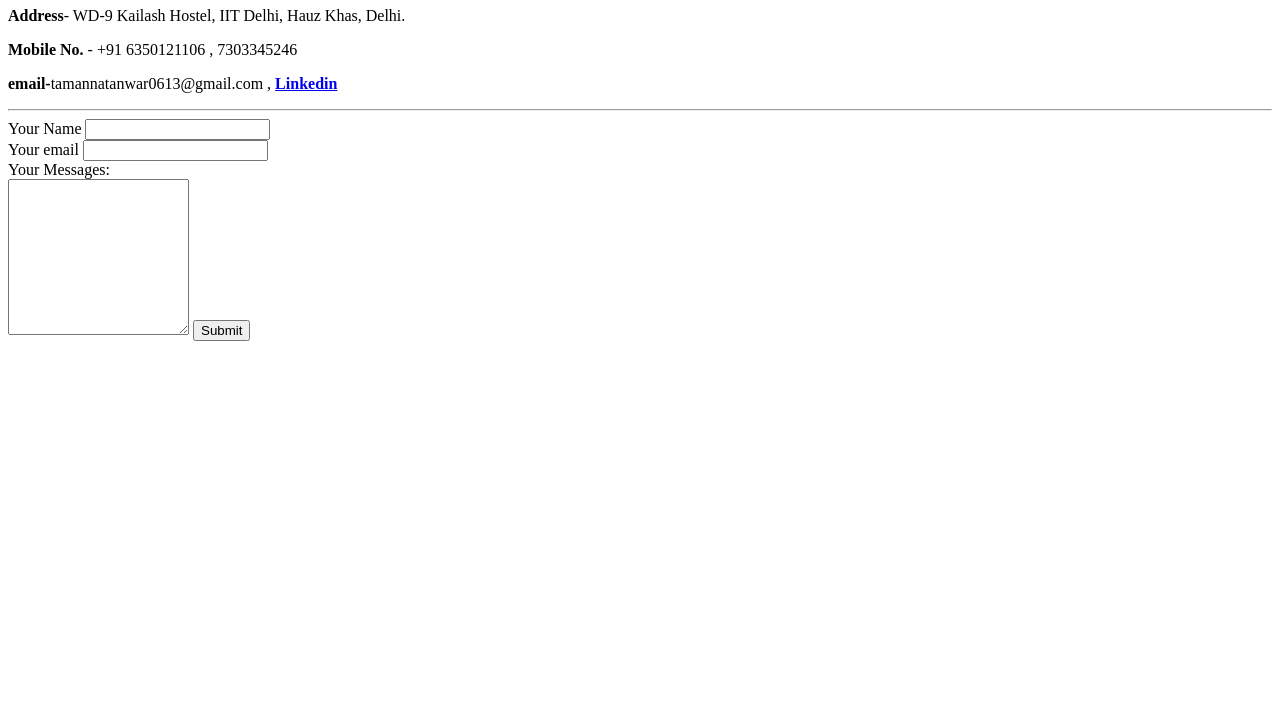
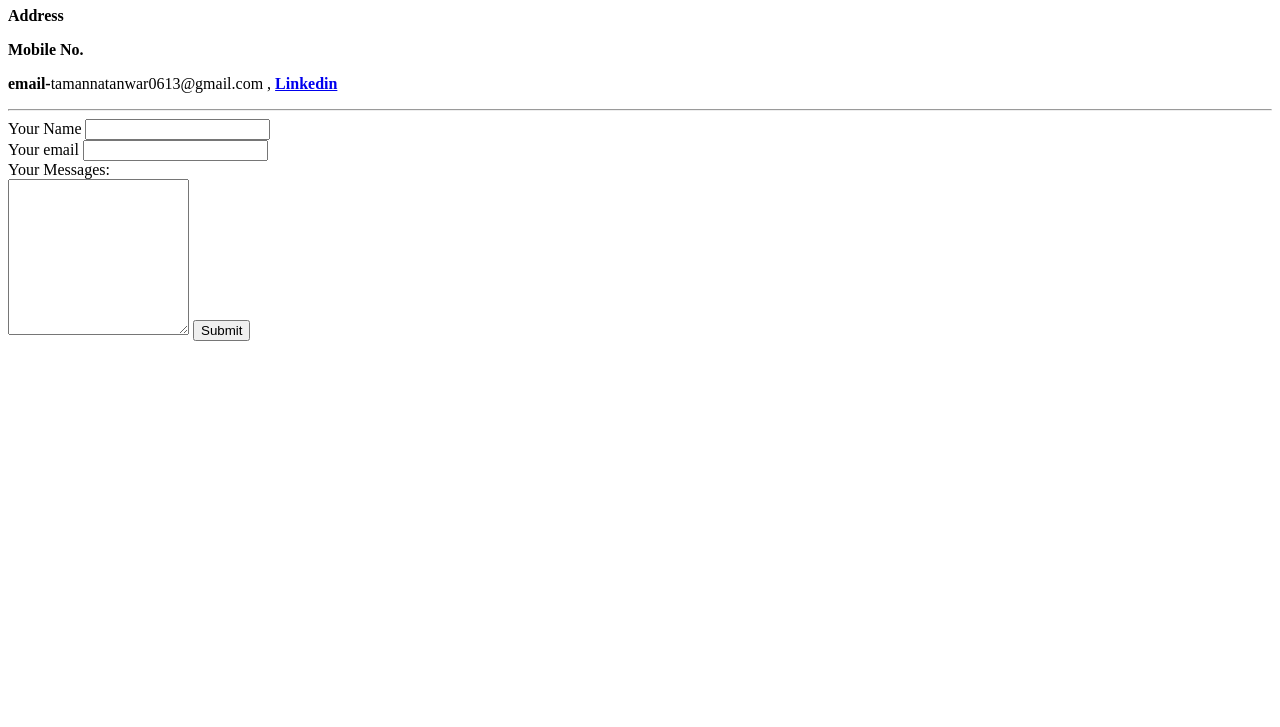
Before and after one commit to actioncamen13/cv1, a plain HTML site: page Contact me.html in a window 1280 px wide. Shown: the part 73-800 px from the top of the page. Drawn offline with Linux system fonts and the light colour scheme.

Commit message:
Update Contact me.html

```diff
--- a/Contact me.html
+++ b/Contact me.html
@@ -6,8 +6,8 @@
   </head>
   <body>
     <h1>My Contact details</h1>
-    <p><strong>Address</strong>- WD-9 Kailash Hostel, IIT Delhi, Hauz Khas, Delhi.</p>
-    <p><strong>Mobile No.</strong> - +91 6350121106 , 7303345246</p>
+    <p><strong>Address</strong></p>
+    <p><strong>Mobile No.</strong> </p>
     <p><strong>email-</strong>tamannatanwar0613@gmail.com  , <a href="https://www.linkedin.com/in/tamanna-tanwar-b813a71a1"><strong>Linkedin</strong></a></p>
     <hr>
     <form action="mailto:tamannatanwar0613@gmail.com" method="post" enctype="text/plain">
```
